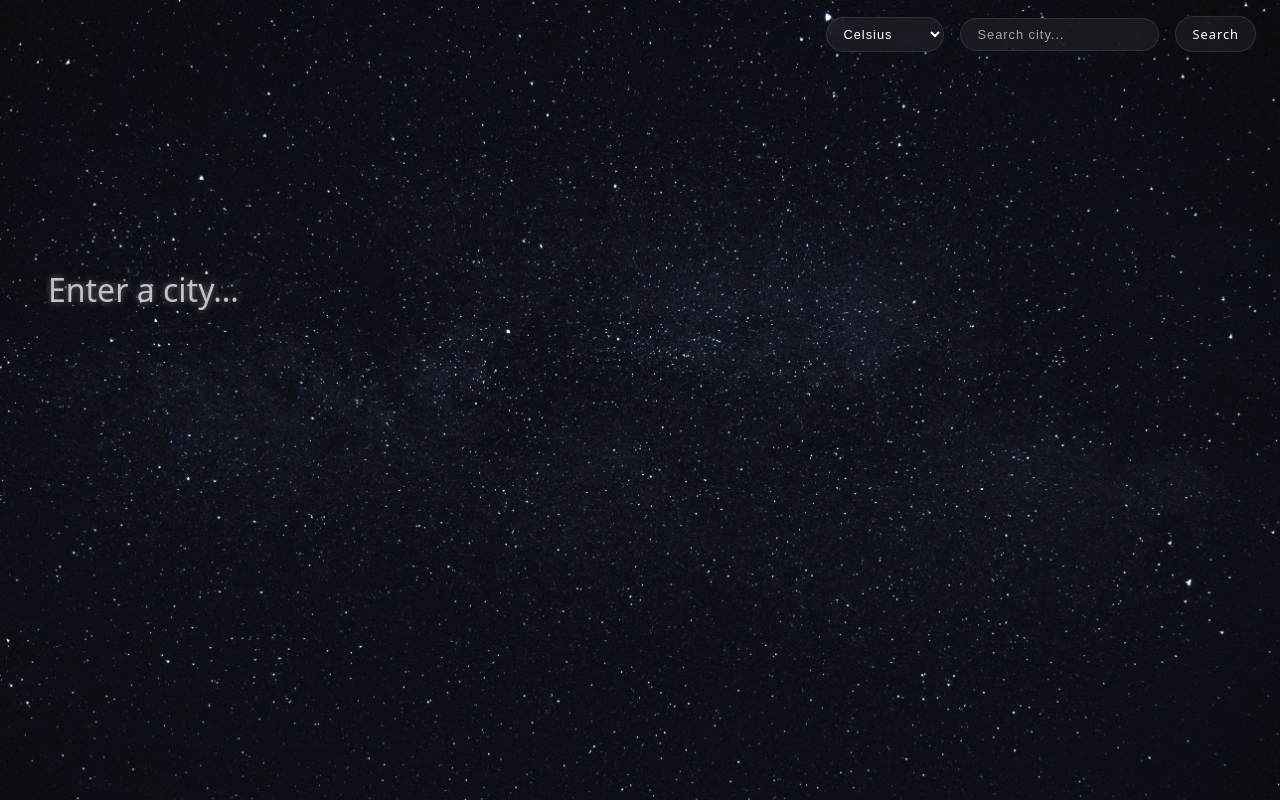
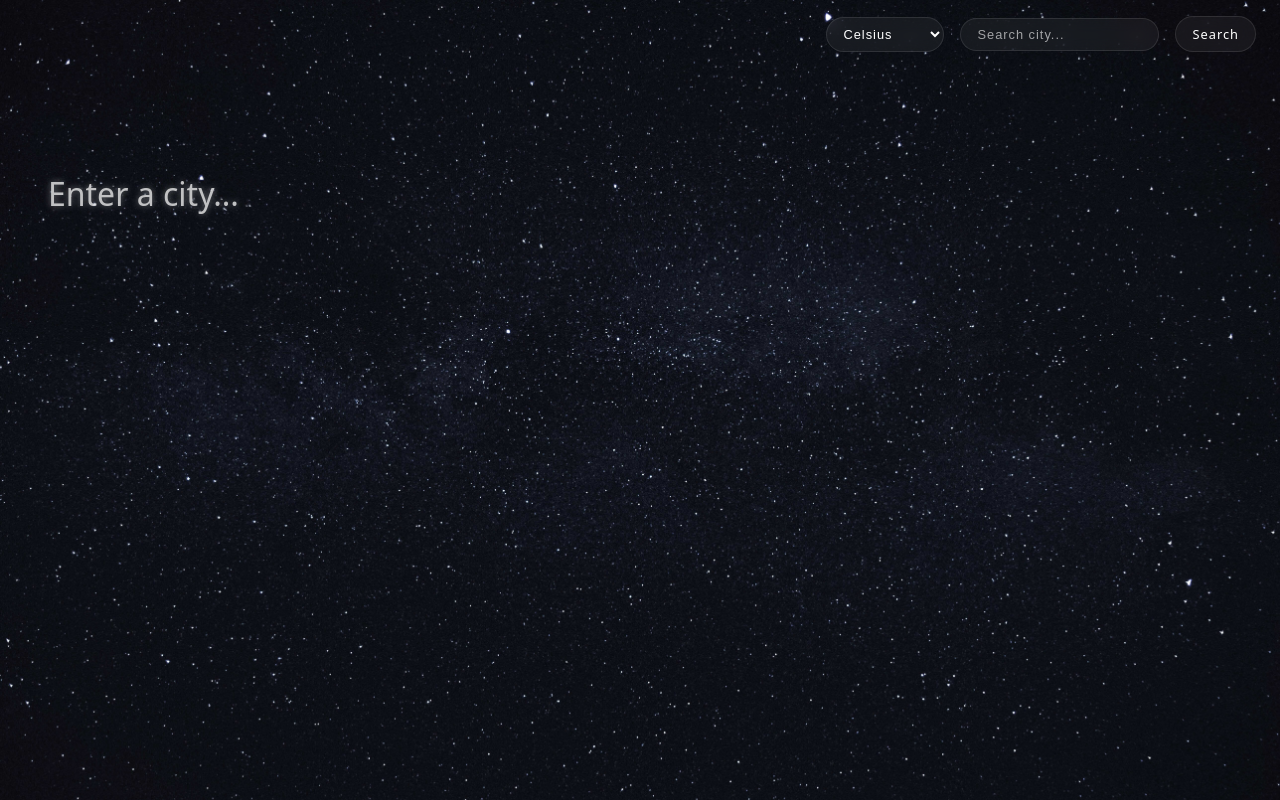
Before and after one commit to emanuelefavero/weather-api-app, a React (Vite) app: page / in a window 1280 px wide. Built offline with nearby package versions, Linux system fonts and the light colour scheme; no server answers.

Commit message:
change index.css background color

```diff
--- a/index.html
+++ b/index.html
@@ -4,6 +4,7 @@
     <meta charset="UTF-8" />
     <link rel="icon" type="image/svg+xml" href="/vite.svg" />
     <meta name="viewport" content="width=device-width, initial-scale=1.0" />
+    <meta name="theme-color" content="#0e1017" />
     <title>Vite + React + TS</title>
   </head>
   <body>
--- a/src/App.scss
+++ b/src/App.scss
@@ -4,6 +4,8 @@
   color: rgb(233, 233, 233);
   header {
     width: 100%;
+    // height: 100vh;
+
     display: flex;
     justify-content: flex-end;
     align-items: center;
@@ -75,7 +77,7 @@
 
   main {
     user-select: none;
-    padding-top: 12rem;
+    padding-top: 6rem;
     padding-left: 3rem;
     padding-right: 3rem;
     padding-bottom: 3rem;
--- a/src/App.tsx
+++ b/src/App.tsx
@@ -108,7 +108,7 @@ function App() {
     height: '100vh',
     backgroundImage: `url(${backgroundImage})`,
     backgroundSize: 'cover',
-    backgroundRepeat: 'no-repeat',
+    backgroundRepeat: 'repeat',
   }
 
   return (
--- a/src/index.css
+++ b/src/index.css
@@ -14,7 +14,7 @@
   -moz-osx-font-smoothing: grayscale;
   -webkit-text-size-adjust: 100%;
 
-  background-color: rgb(1, 22, 39);
+  background-color: rgb(14, 16, 23);
   color: #fff;
 }
 
```
